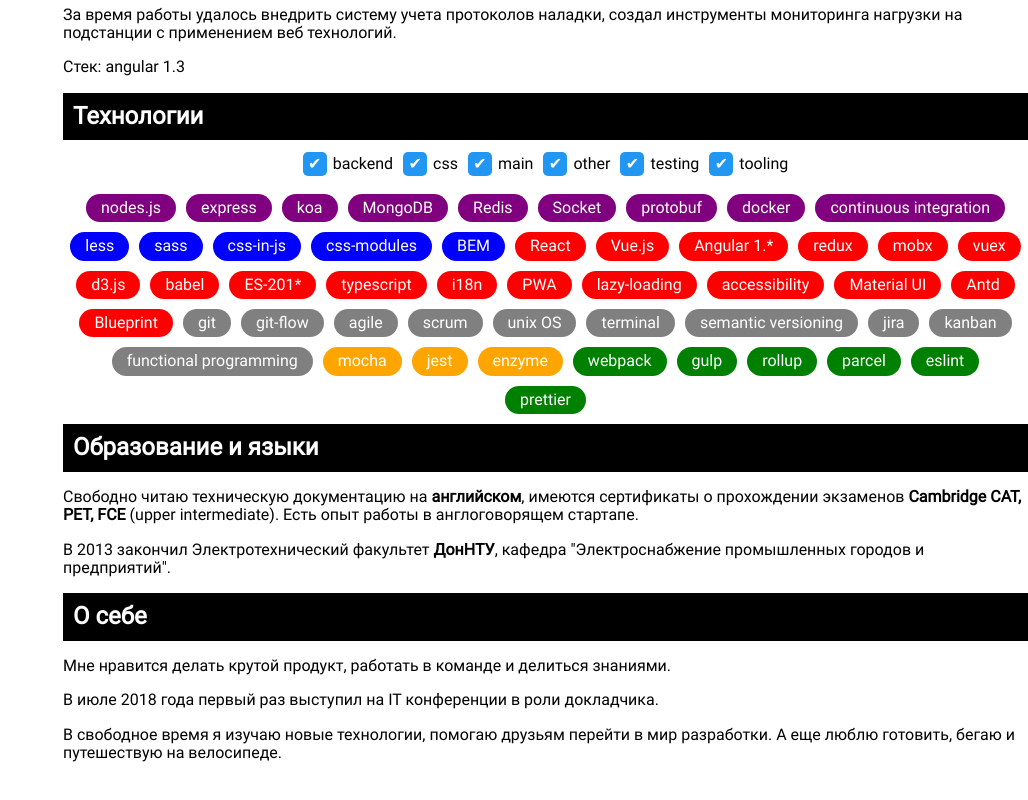
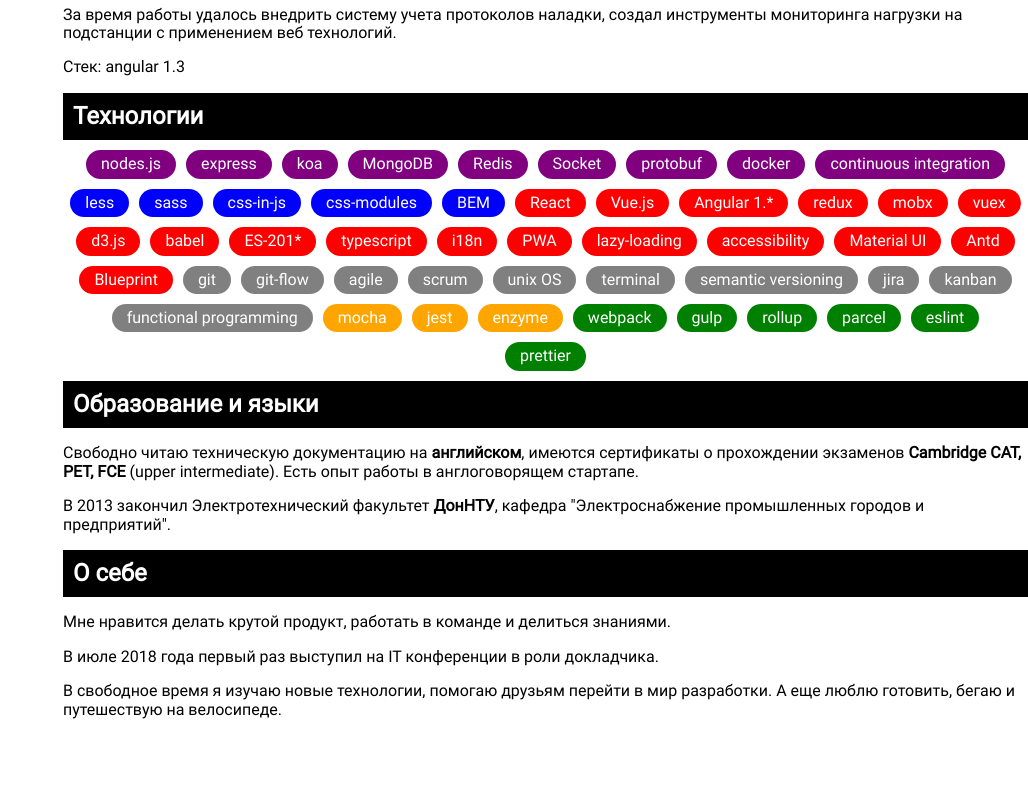
Before and after one commit to Defiancefew/cv, a React (Create React App) app: page / in a window 1280 px wide. Shown: the part 1301-2101 px from the top of the page, without its empty margins (252-1280 px from the left). Built offline with nearby package versions, Linux system fonts and the light colour scheme.

Commit message:
remove unused filters, add more padding on mobile

```diff
--- a/src/blocks/TechSkillCloud.js
+++ b/src/blocks/TechSkillCloud.js
@@ -1,10 +1,8 @@
 import React from 'react';
 import { Tag } from '../components/Tag';
-import { Buzzwords, Filters } from '../components/Wrappers';
-import { LabeledChechkbox } from '../components/Input';
+import { Buzzwords } from '../components/Wrappers';
 import { Section } from '../components/Section';
 import * as buzzwordsUtils from '../utils/buzzwords';
-import { Dropdown } from '../components/Dropdown';
 
 const { constantsColors, labelNames, ...filterConstants } = buzzwordsUtils;
 const constantsList = Object.keys(filterConstants);
@@ -28,35 +26,16 @@
     }));
   };
 
-  renderFilters = () =>
-    constantsList.map(listName => (
-      <LabeledChechkbox
-        key={listName}
-        labelText={labelNames[listName]}
-        htmlFor={listName}
-        checked={this.state[listName]}
-        onChange={this.changeFilter}
-        name={listName}
-        id={listName}
-      />
-    ));
-
   render() {
     return (
       <Section name="Технологии">
-        <Dropdown filters={this.state} changeFilter={this.changeFilter}>
-          {this.renderFilters()}
-        </Dropdown>
-        <Filters>{this.renderFilters()}</Filters>
         <Buzzwords>
-          {constantsList.map(
-            listName =>
-              this.state[listName] &&
-              filterConstants[listName].map(buzzword => (
-                <Tag color={constantsColors[listName]} key={buzzword}>
-                  {buzzword}
-                </Tag>
-              )),
+          {constantsList.map(listName =>
+            filterConstants[listName].map(buzzword => (
+              <Tag color={constantsColors[listName]} key={buzzword}>
+                {buzzword}
+              </Tag>
+            )),
           )}
         </Buzzwords>
       </Section>
--- a/src/components/Wrappers.js
+++ b/src/components/Wrappers.js
@@ -43,7 +43,7 @@
   width: 100%;
   @media (max-width: 800px) {
     > div {
-      padding: 0 5px 0 5px;
+      padding: 0 10px;
     }
   }
 `;
```
